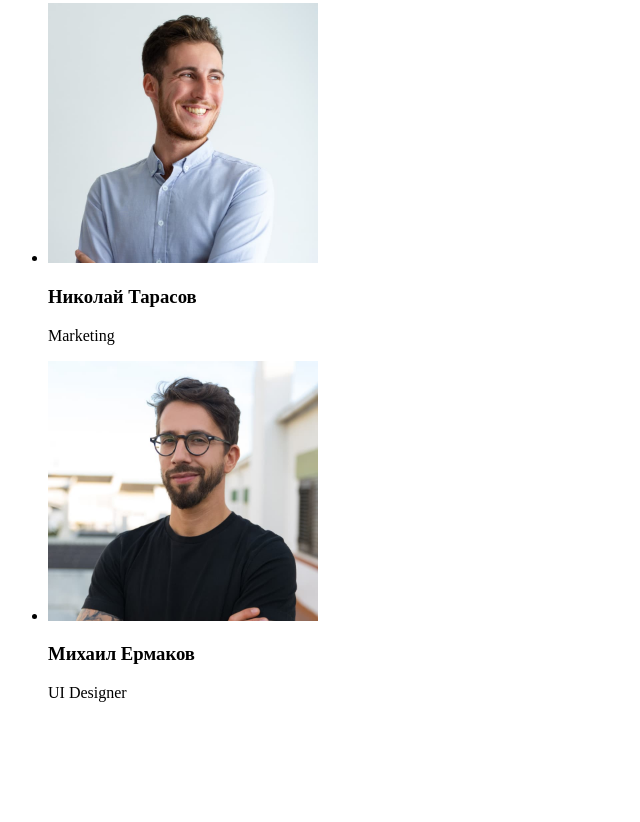
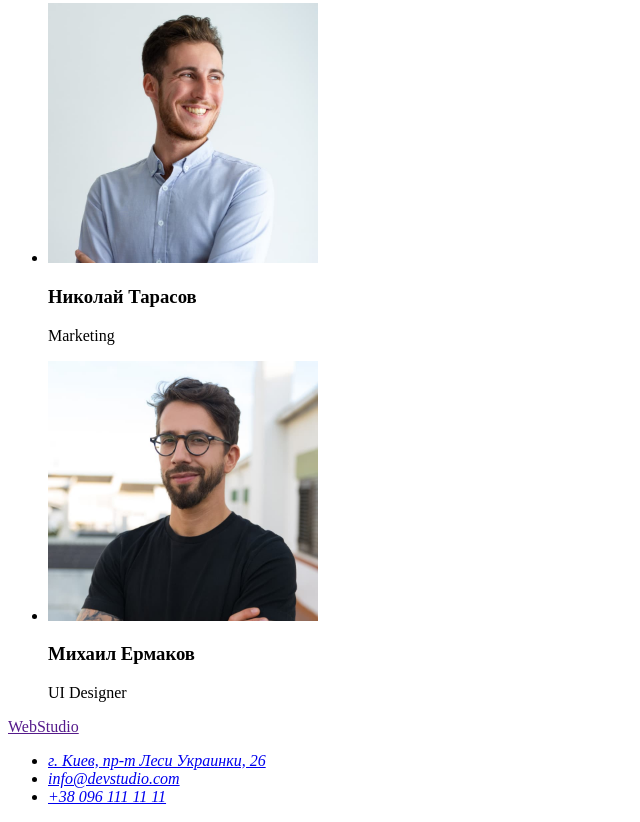
Before and after one commit to Tetiana0310/goit-markup-hw-01, a plain HTML site: page index.html in a window 1280 px wide. Shown: the part 2333-3155 px from the top of the page, without its empty margins (0-640 px from the left). Before the commit the page ends 3051 px from the top, so only its background shows below. Drawn offline with Linux system fonts and the light colour scheme.

Commit message:
Fixed html

```diff
--- a/index.html
+++ b/index.html
@@ -60,7 +60,7 @@
    <section>
        <h2>Наша команда</h2>
        <ul>
-           <li><img src="./images/our-command-1.jpg" alt="фото Игоря Демьяненко" width="270"></li>
+           <li><img src="./images/our-command-1.jpg" alt="фото Игоря Демьяненко" width="270">
            <h3>Игорь Демьяненко</h3>
            <p lang="en">Product Designer</p>
            </li>
@@ -80,5 +80,17 @@
        </ul>
    </section>
 </main>
+<footer>
+    <a href="">WebStudio</a>
+    <address>
+        <ul>
+            <li>
+                <a href="https://goo.gl/maps/iGp5P4JQ2fNc7tYMA">г. Киев, пр-т Леси Украинки, 26</a>
+            </li>
+            <li><a href="mailto:info@devstudio.com">info@devstudio.com</a></li>
+           <li><a href=tel:+380961111111>+38 096 111 11 11</a></li>
+        </ul>
+    </address>
+</footer>
 </body>
 </html>
```
